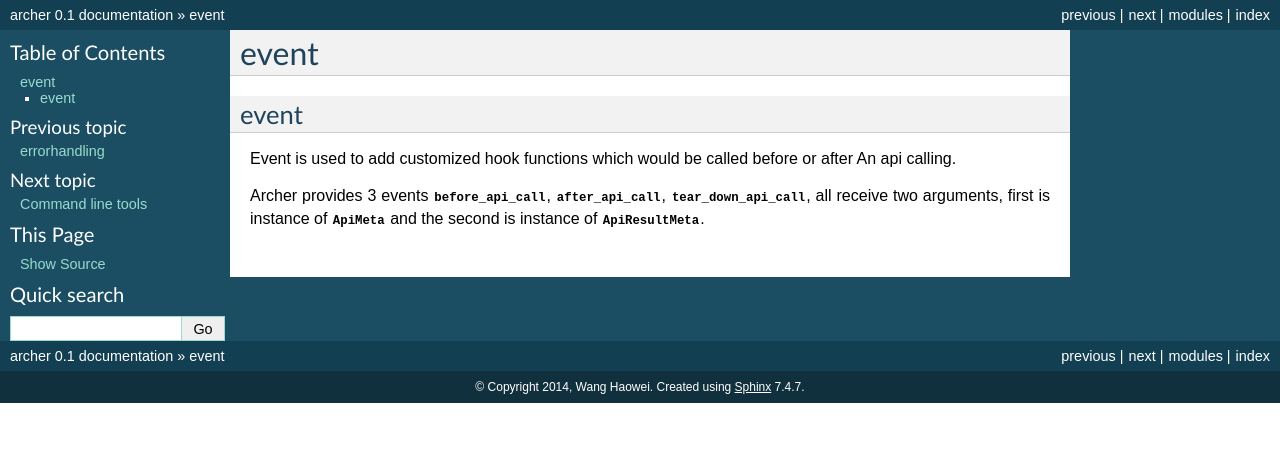
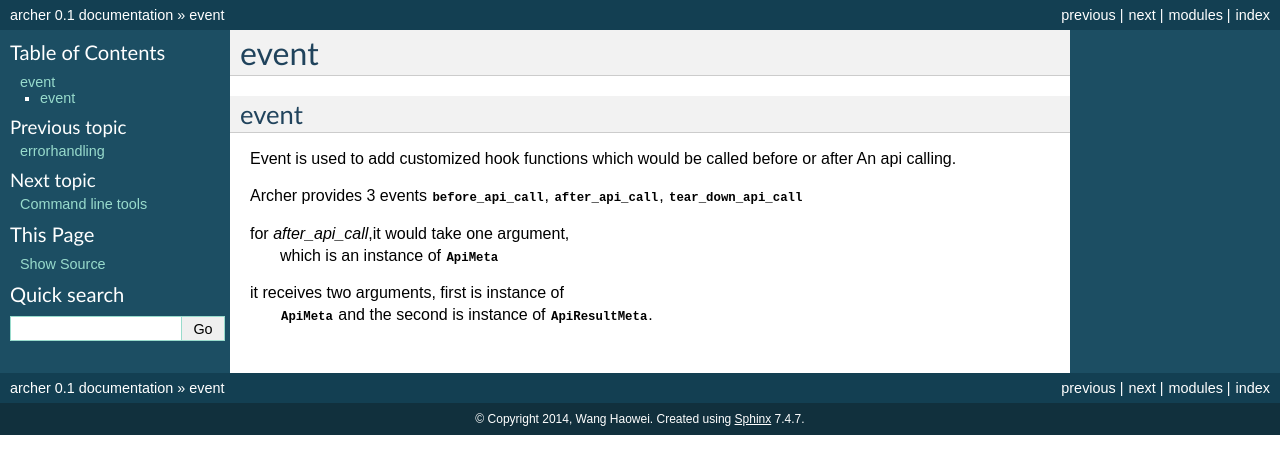
Before and after one commit to Thriftpy/archer, a Sphinx documentation site: the page built from docs/source/event.rst, in a window 1280 px wide. Shown: the top 474 px of the page. Built offline with Sphinx 7.4.7, drawn with Linux system fonts in a browser that asks for light colours.

Commit message:
change docs for before_api_call

```diff
--- a/docs/source/event.rst
+++ b/docs/source/event.rst
@@ -12,5 +12,10 @@ Event is used to add customized hook functions which would be called
 before or after An api calling.
 
 Archer provides 3 events :data:`before_api_call`,  :data:`after_api_call`,
-:data:`tear_down_api_call`, all receive two arguments, first is instance of
-:class:`~archer.app.ApiMeta` and the second is instance of :class:`~archer.app.ApiResultMeta`.
+:data:`tear_down_api_call`
+
+for `after_api_call`,it would take one argument,
+    which is an instance of :class:`~archer.app.ApiMeta`
+
+it receives two arguments, first is instance of
+    :class:`~archer.app.ApiMeta` and the second is instance of :class:`~archer.app.ApiResultMeta`.
```
